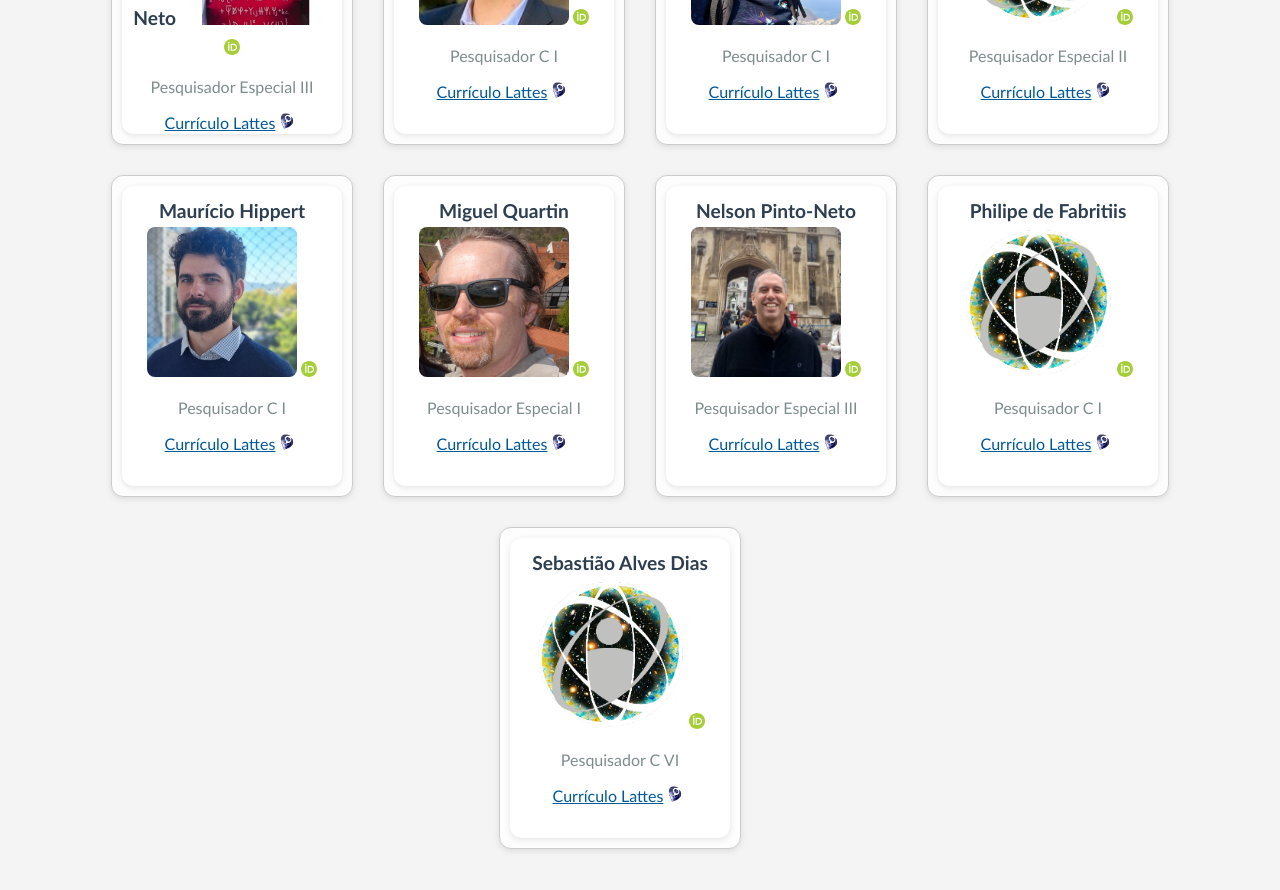
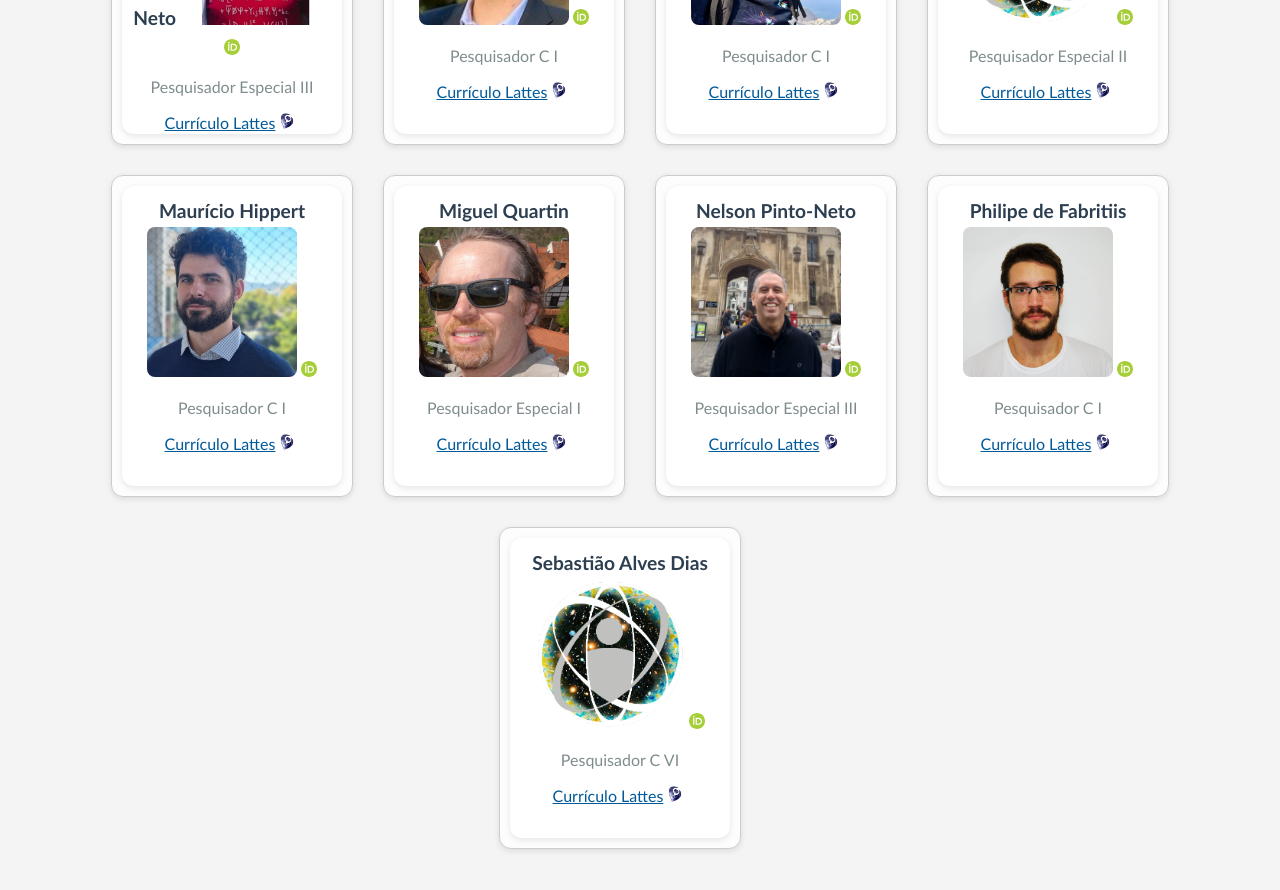
Before and after one commit to cbpf-cosmo/cbpf-cosmo.github.io, a Jekyll site: the page membros.html, which Jekyll copies as it is, in a window 1280 px wide and 900 px high, scrolled down 1276 px. Shown: the top 890 px of the window. Built offline with Jekyll 4.4.1, drawn with Linux system fonts in a browser that asks for light colours.

Commit message:
adding pipo

```diff
--- a/membros.html
+++ b/membros.html
@@ -418,21 +418,21 @@
       <div class="member-front">
         <div class="member-name">
           Philipe de Fabritiis
-          <img src="images/thumbs/cbpf.png" alt="foto" class="clickable-photo"
+          <img src="images/thumbs/pipo.jpg" alt="foto" class="clickable-photo"
                style="width:150px; height:150px; object-fit:cover;">
-          <a href="https://orcid.org/" target="_blank">
+          <a href="https://orcid.org/0000-0001-5455-6889/" target="_blank">
             <img src="images/ORCID-iD_icon_vector.svg" alt="iD ORCID"/>
           </a>
         </div>
         <div class="member-role">Pesquisador C I</div>
         <div class="member-lattes">
-          <a href="http://lattes.cnpq.br/" target="_blank">
+          <a href="http://lattes.cnpq.br/3841424048908423" target="_blank">
             Currículo Lattes<img src="images/lattes-logo-2.png" alt="iD Lattes"/>
           </a>
         </div>
       </div>
       <div class="member-back">
-        <p>Texto sobre Philipe de Fabritiis e palavras-chaves</p>
+        <p>Teoria Quântica de Campos; Física de Partículas Teórica; Interações Fundamentais.</p>
         <button class="btn-back">Voltar</button>
       </div>
     </div>
```
Also changed, not shown: images/thumbs/pipo.jpg (added).
